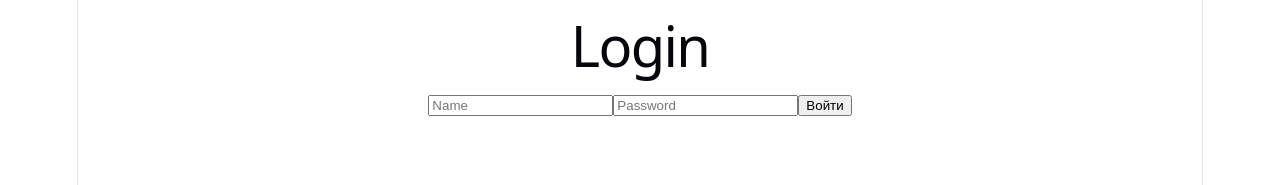
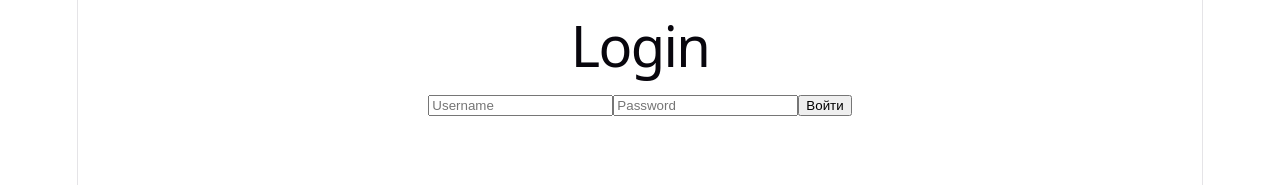
Before and after one commit to Aleksandra-korza/frontend-project-12, a React app in the folder frontend/: page /login in a window 1280 px wide. Shown: the top 185 px of the page. Built offline with nearby package versions, Linux system fonts and the light colour scheme; the HTML template or start-up script is replaced by a standard one.

Commit message:
add auth

```diff
--- a/frontend/src/pages/Login.jsx
+++ b/frontend/src/pages/Login.jsx
@@ -3,6 +3,7 @@ import { Formik, Field, Form } from "formik";
 import "./Login.module.css";
 import axios from 'axios';
 import { useNavigate } from "react-router-dom";
+
 
 // отправка данных на сервер
 
@@ -13,7 +14,7 @@ function Login() {
 
   const handleSubmit = async (values, {setSubmitting}) => {
     try {
-      const response = await axios.post("/login", values)
+      const response = await axios.post("/api/v1/login", values)
       const { token } = response.data;
       if (!token) {
         setAuthError("нет токена");
@@ -38,21 +39,17 @@ function Login() {
 
       <Formik
   initialValues={{
-          name: "",
+    username: "",
     password: "",
   }}
-        onSubmit={(values, actions) => {
-          setTimeout(() => {
-            handleSubmit(values, actions);
-          }, 2000);
-        }}
+  onSubmit={handleSubmit}
 >
   {({ isSubmitting }) => (
     <Form>
       <Field
-              name="name"
+        name="username"
         type="text"
-              placeholder="Name"
+        placeholder="Username"
       />
 
       <Field
@@ -63,10 +60,7 @@ function Login() {
 
       {authErr && <p>{authErr}</p>}
 
-            <button
-              type="submit"
-              disabled={isSubmitting}
-            >
+      <button type="submit" disabled={isSubmitting}>
         {isSubmitting ? "Вход..." : "Войти"}
       </button>
     </Form>
```
Lines whose indentation alone changed are shown as unchanged.
